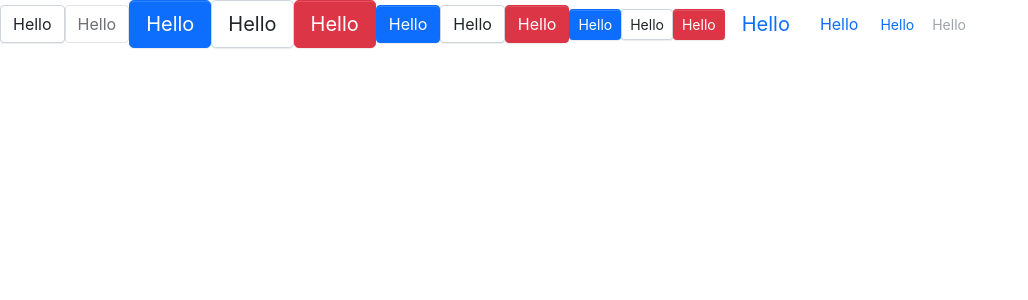
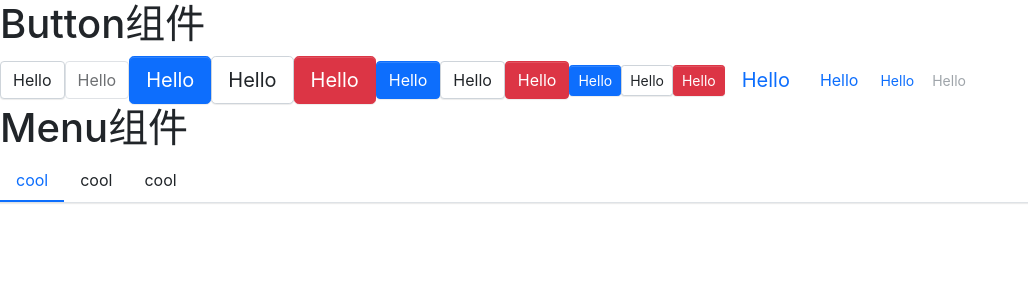
Before and after one commit to adekang/benas-react-ui, a React (Create React App) app: page / in a window 1280 px wide. Shown: the top 300 px of the page, without its empty margins (0-1028 px from the left). Built offline with nearby package versions, Linux system fonts and the light colour scheme.

Commit message:
完成 Menu基本功能

```diff
--- a/src/App.tsx
+++ b/src/App.tsx
@@ -1,25 +1,13 @@
 import React from 'react';
 import './styles/index.scss';
-import Button, {ButtonSize, ButtonType} from './components/Button/button';
+import ButtonDemo from './components/Button/ButtonDemo';
+import MenuDemo from './components/Menu/MenuDemo';
 
 function App() {
   return (
     <div>
-      <Button>Hello</Button>
-      <Button disabled>Hello</Button>
-      <Button btnType={ButtonType.Primary} size={ButtonSize.Large}>Hello</Button>
-      <Button btnType={ButtonType.Default} size={ButtonSize.Large}>Hello</Button>
-      <Button btnType={ButtonType.Danger} size={ButtonSize.Large}>Hello</Button>
-      <Button btnType={ButtonType.Primary}>Hello</Button>
-      <Button btnType={ButtonType.Default}>Hello</Button>
-      <Button btnType={ButtonType.Danger}>Hello</Button>
-      <Button btnType={ButtonType.Primary} size={ButtonSize.Small}>Hello</Button>
-      <Button btnType={ButtonType.Default} size={ButtonSize.Small}>Hello</Button>
-      <Button btnType={ButtonType.Danger} size={ButtonSize.Small}>Hello</Button>
-      <Button btnType={ButtonType.Link} size={ButtonSize.Large} href={'www.baidu.com'}>Hello</Button>
-      <Button btnType={ButtonType.Link} href={'www.baidu.com'}>Hello</Button>
-      <Button btnType={ButtonType.Link} size={ButtonSize.Small} href={'www.baidu.com'} target="_blank">Hello</Button>
-      <Button btnType={ButtonType.Link} size={ButtonSize.Small} href={'www.baidu.com'} disabled>Hello</Button>
+      <ButtonDemo/>
+      <MenuDemo/>
     </div>
   );
 }
--- /dev/null
+++ b/src/components/Button/ButtonDemo.tsx
@@ -0,0 +1,27 @@
+import React from 'react';
+import Button, {ButtonSize, ButtonType} from './button';
+
+function ButtonDemo() {
+  return (
+    <div>
+      <h1>Button组件</h1>
+      <Button>Hello</Button>
+      <Button disabled>Hello</Button>
+      <Button btnType={ButtonType.Primary} size={ButtonSize.Large}>Hello</Button>
+      <Button btnType={ButtonType.Default} size={ButtonSize.Large}>Hello</Button>
+      <Button btnType={ButtonType.Danger} size={ButtonSize.Large}>Hello</Button>
+      <Button btnType={ButtonType.Primary}>Hello</Button>
+      <Button btnType={ButtonType.Default}>Hello</Button>
+      <Button btnType={ButtonType.Danger}>Hello</Button>
+      <Button btnType={ButtonType.Primary} size={ButtonSize.Small}>Hello</Button>
+      <Button btnType={ButtonType.Default} size={ButtonSize.Small}>Hello</Button>
+      <Button btnType={ButtonType.Danger} size={ButtonSize.Small}>Hello</Button>
+      <Button btnType={ButtonType.Link} size={ButtonSize.Large} href={'www.baidu.com'}>Hello</Button>
+      <Button btnType={ButtonType.Link} href={'www.baidu.com'}>Hello</Button>
+      <Button btnType={ButtonType.Link} size={ButtonSize.Small} href={'www.baidu.com'} target="_blank">Hello</Button>
+      <Button btnType={ButtonType.Link} size={ButtonSize.Small} href={'www.baidu.com'} disabled>Hello</Button>
+    </div>
+  );
+}
+
+export default ButtonDemo;
--- /dev/null
+++ b/src/components/Menu/MenuDemo.tsx
@@ -0,0 +1,24 @@
+import React from 'react';
+import Menu from './menu';
+import MenuItem from './menuItem';
+
+function ButtonDemo() {
+  return (
+    <div>
+      <h1>Menu组件</h1>
+      <Menu defaultIndex={0}>
+        <MenuItem index={0}>
+          cool
+        </MenuItem>
+        <MenuItem index={1}>
+          cool
+        </MenuItem>
+        <MenuItem index={2}>
+          cool
+        </MenuItem>
+      </Menu>
+    </div>
+  );
+}
+
+export default ButtonDemo;
--- /dev/null
+++ b/src/components/Menu/_style.scss
@@ -0,0 +1,116 @@
+.beans-menu {
+  display: flex;
+  flex-wrap: wrap;
+  padding-left: 0;
+  margin-bottom: 30px;
+  list-style: none;
+  border-bottom: $menu-border-width solid $menu-border-color;
+  box-shadow: $menu-box-shadow;
+
+  > .menu-item {
+    padding: $menu-item-padding-y $menu-item-padding-x;
+    cursor: pointer;
+    transition: $menu-transition;
+
+    &:hover, &:focus {
+      text-decoration: none;
+    }
+
+    &.is-disabled {
+      color: $menu-item-disabled-color;
+      pointer-events: none;
+      cursor: default;
+    }
+
+    &.is-active, &:hover {
+      color: $menu-item-active-color;
+      border-bottom: $menu-item-active-border-width solid $menu-item-active-color;
+    }
+  }
+
+  .submenu-item {
+    position: relative;
+
+    .submenu-title {
+      display: flex;
+      align-items: center;
+    }
+
+    .arrow-icon {
+      transition: transform .25s ease-in-out;
+      margin-left: 3px;
+    }
+
+    &:hover {
+      .arrow-icon {
+        transform: rotate(180deg);
+      }
+    }
+  }
+
+  .is-vertical {
+    .arrow-icon {
+      transform: rotate(0deg) !important;
+    }
+  }
+
+  .is-vertical.is-opened {
+    .arrow-icon {
+      transform: rotate(180deg) !important;
+    }
+  }
+
+  .beans-submenu {
+    //display: none;
+    list-style: none;
+    padding-left: 0;
+    white-space: nowrap;
+    //transition: $menu-transition;
+    .menu-item {
+      padding: $menu-item-padding-y $menu-item-padding-x;
+      cursor: pointer;
+      transition: $menu-transition;
+      color: $body-color;
+
+      &.is-active, &:hover {
+        color: $menu-item-active-color !important;
+      }
+    }
+  }
+
+  .beans-submenu.menu-opened {
+    //display: block;
+  }
+}
+
+.menu-horizontal {
+  > .menu-item {
+    border-bottom: $menu-item-active-border-width solid transparent;
+  }
+
+  .beans-submenu {
+    position: absolute;
+    background: $white;
+    z-index: 100;
+    top: calc(100% + 8px);
+    left: 0;
+    border: $menu-border-width solid $menu-border-color;
+    box-shadow: $submenu-box-shadow;
+  }
+}
+
+.menu-vertical {
+  flex-direction: column;
+  border-bottom: 0;
+  margin: 10px 20px;
+  border-right: $menu-border-width solid $menu-border-color;
+
+  > .menu-item {
+    border-left: $menu-item-active-border-width solid transparent;
+
+    &.is-active, &:hover {
+      border-bottom: 0;
+      border-left: $menu-item-active-border-width solid $menu-item-active-color;
+    }
+  }
+}
--- /dev/null
+++ b/src/components/Menu/menu.tsx
@@ -0,0 +1,56 @@
+import React, {createContext, useState} from 'react';
+import classNames from 'classnames';
+
+
+type MenuMode = 'horizontal' | 'vertical'
+type SelectCallback = (selectedIndex: number) => void
+
+export interface MenuProps {
+  defaultIndex?: number;
+  className?: string;
+  mode?: MenuMode;
+  style?: React.CSSProperties;
+  onSelect?: SelectCallback;
+}
+
+interface MenuContext {
+  index: number;
+  onSelect?: SelectCallback;
+}
+
+export const MenuContext = createContext<MenuContext>({
+  index: 0
+});
+
+const Menu: React.FC<MenuProps> = (props) => {
+  const {className, mode, style, children, defaultIndex, onSelect} = props;
+  const [currentActive, setActive] = useState(defaultIndex);
+
+  const classes = classNames('beans-menu', className, {
+    'menu-vertical': mode === 'vertical'
+  });
+  const handleClick = (index: number) => {
+    setActive(index);
+    if (onSelect) {
+      onSelect(index);
+    }
+  };
+  const passedContext: MenuContext = {
+    index: currentActive ? currentActive : 0,
+    onSelect: handleClick
+  };
+  return (
+    <ul className={classes} style={style}>
+      <MenuContext.Provider value={passedContext}>
+        {children}
+      </MenuContext.Provider>
+    </ul>
+  );
+};
+
+Menu.defaultProps = {
+  defaultIndex: 0,
+  mode: 'horizontal'
+};
+
+export default Menu;
--- /dev/null
+++ b/src/components/Menu/menuItem.tsx
@@ -0,0 +1,33 @@
+import React, {useContext} from 'react';
+import classNames from 'classnames';
+
+import {MenuContext} from './menu';
+
+export interface MenuItemProps {
+  index: number;
+  disabled?: boolean;
+  className?: string;
+  style?: React.CSSProperties
+}
+
+
+const MenuItem: React.FC<MenuItemProps> = (props) => {
+  const {index, disabled, className, style, children} = props;
+  const context = useContext(MenuContext);
+  const classes = classNames('menu-item', className, {
+    'is-disabled': disabled,
+    'is-active': context.index === index
+  });
+  const handleClick = () => {
+    if (context.onSelect && !disabled) {
+      context.onSelect(index);
+    }
+  };
+  return (
+    <li className={classes} style={style} onClick={handleClick}>
+      {children}
+    </li>
+  );
+};
+
+export default MenuItem;
--- a/src/styles/index.scss
+++ b/src/styles/index.scss
@@ -9,25 +9,24 @@
 
 // animation
 @import "animation";
+
 // button
-
 @import "../components/Button/style";
 
-//// menu
-//
-//@import "../components/Menu/style";
-//
-//// icon
+// menu
+@import "../components/Menu/style";
+
+// icon
 //@import "../components/Icon/style";
-//
-////input
+
+//input
 //@import "../components/Input/style";
-//
-////auto-complete
+
+//auto-complete
 //@import "../components/AutoComplete/style";
-//
-////upload
+
+//upload
 //@import "../components/Upload/style";
-//
-////progress
+
+//progress
 //@import "../components/Progress/style";
```
